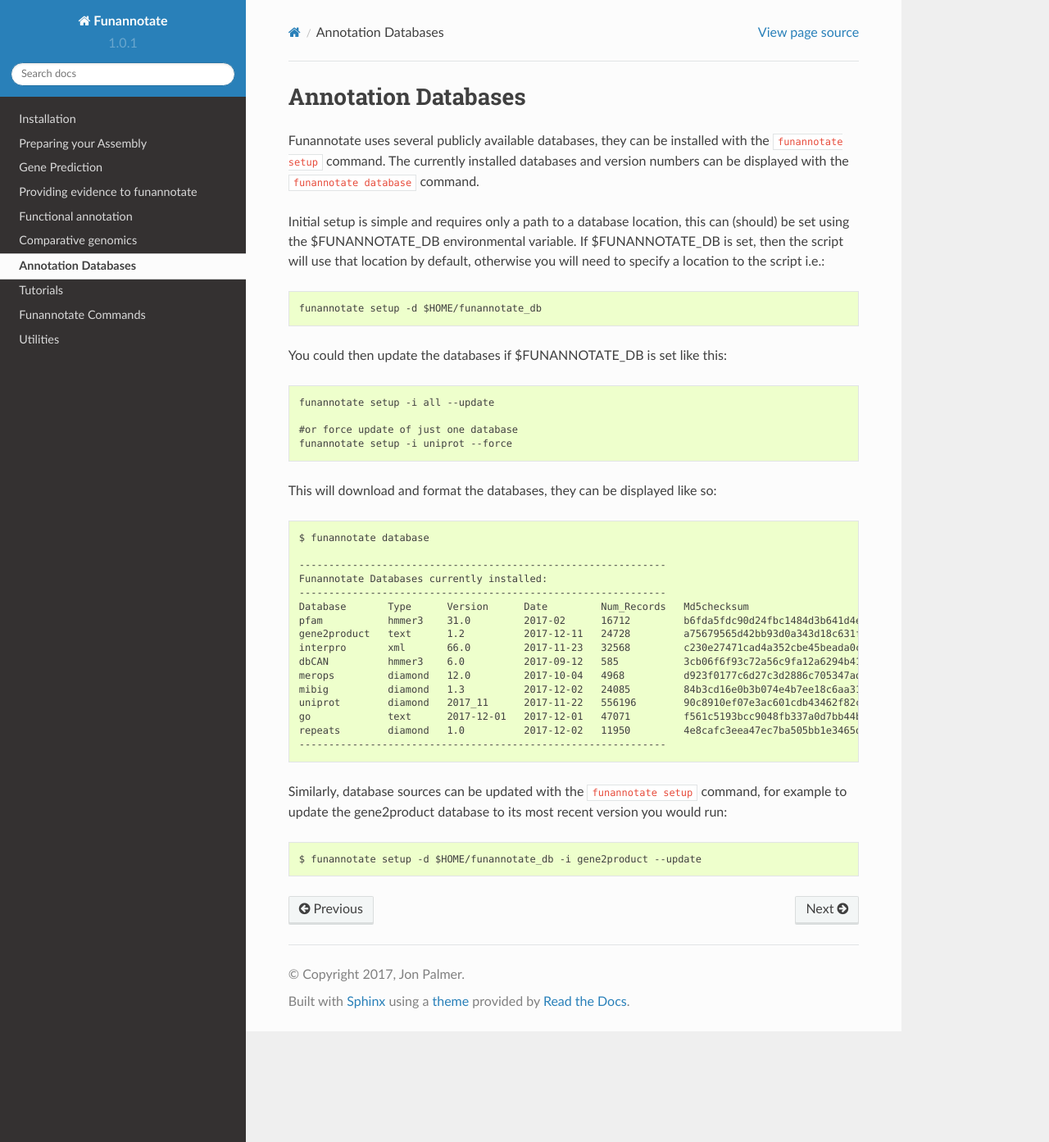
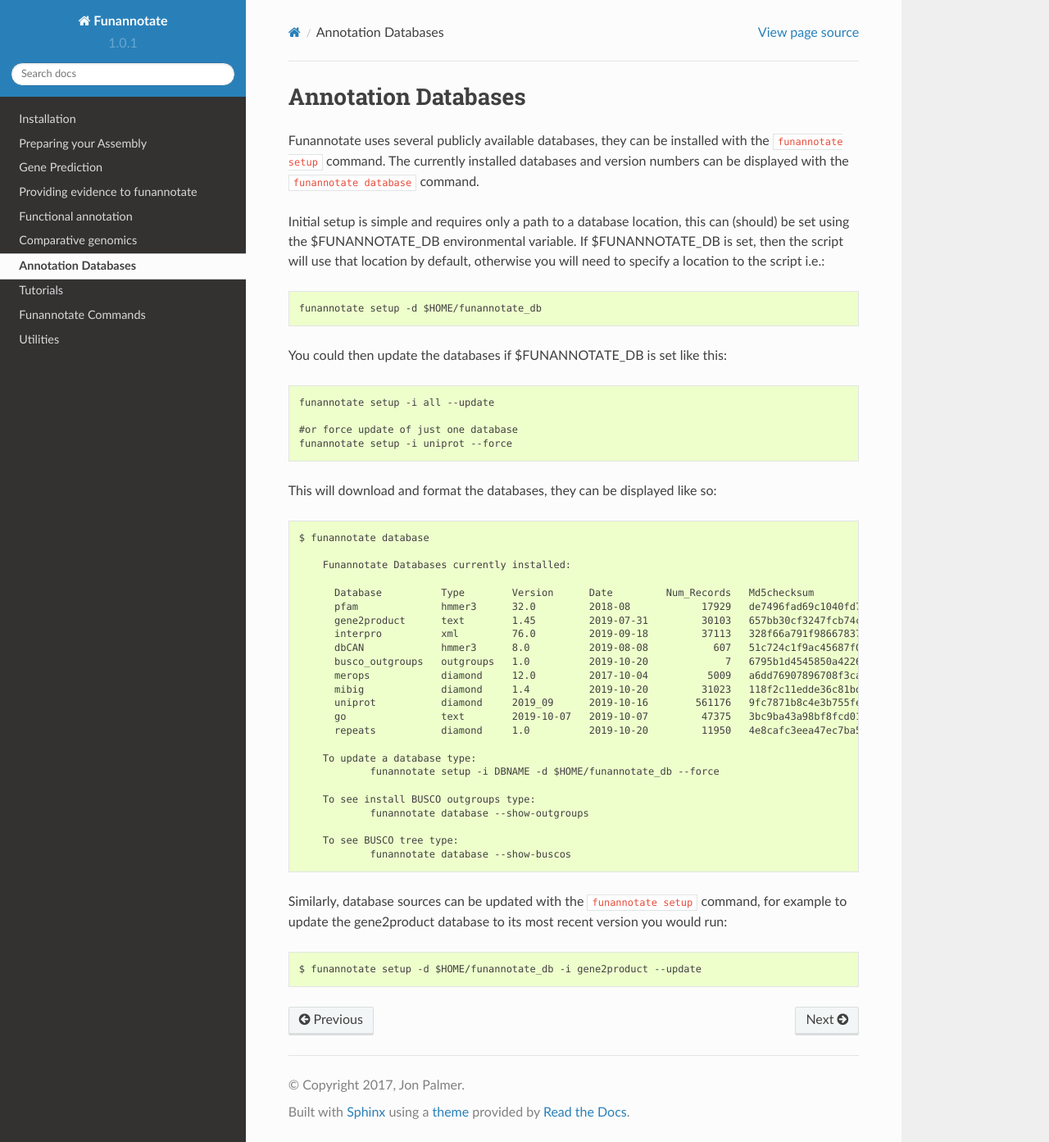
Before and after one commit to nextgenusfs/funannotate, a Sphinx documentation site: the page built from docs/databases.rst, in a window 1280 px wide and 1393 px high. Shown: the whole window at 82% size. Built offline with Sphinx 7.4.7 and the Read the Docs theme 2.0.0, drawn with Linux system fonts in a browser that asks for light colours.

Commit message:
indent error in fix

```diff
--- a/docs/databases.rst
+++ b/docs/databases.rst
@@ -29,20 +29,30 @@
 
     $ funannotate database
 
-    --------------------------------------------------------------
-    Funannotate Databases currently installed:
-    --------------------------------------------------------------
-    Database       Type      Version      Date         Num_Records   Md5checksum
-    pfam           hmmer3    31.0         2017-02      16712         b6fda5fdc90d24fbc1484d3b641d4e32
-    gene2product   text      1.2          2017-12-11   24728         a75679565d42bb93d0a343d18c631ff6
-    interpro       xml       66.0         2017-11-23   32568         c230e27471cad4a352cbe45beada0c52
-    dbCAN          hmmer3    6.0          2017-09-12   585           3cb06f6f93c72a56c9fa12a6294b41d5
-    merops         diamond   12.0         2017-10-04   4968          d923f0177c6d27c3d2886c705347adc0
-    mibig          diamond   1.3          2017-12-02   24085         84b3cd16e0b3b074e4b7ee18c6aa31fd
-    uniprot        diamond   2017_11      2017-11-22   556196        90c8910ef07e3ac601cdb43462f82c45
-    go             text      2017-12-01   2017-12-01   47071         f561c5193bcc9048fb337a0d7bb44b24
-    repeats        diamond   1.0          2017-12-02   11950         4e8cafc3eea47ec7ba505bb1e3465d21
-    --------------------------------------------------------------
+	Funannotate Databases currently installed:
+
+	  Database          Type        Version      Date         Num_Records   Md5checksum
+	  pfam              hmmer3      32.0         2018-08            17929   de7496fad69c1040fd74db1cb5eef0fc
+	  gene2product      text        1.45         2019-07-31         30103   657bb30cf3247fcb74ca4f51a4ab7c18
+	  interpro          xml         76.0         2019-09-18         37113   328f66a791f9866783764f24a74a5aa3
+	  dbCAN             hmmer3      8.0          2019-08-08           607   51c724c1f9ac45687f08d0faa689ed58
+	  busco_outgroups   outgroups   1.0          2019-10-20             7   6795b1d4545850a4226829c7ae8ef058
+	  merops            diamond     12.0         2017-10-04          5009   a6dd76907896708f3ca5335f58560356
+	  mibig             diamond     1.4          2019-10-20         31023   118f2c11edde36c81bdea030a0228492
+	  uniprot           diamond     2019_09      2019-10-16        561176   9fc7871b8c4e3b755fe2086d77ed0645
+	  go                text        2019-10-07   2019-10-07         47375   3bc9ba43a98bf8fcd01db6e7e7813dd2
+	  repeats           diamond     1.0          2019-10-20         11950   4e8cafc3eea47ec7ba505bb1e3465d21
+
+	To update a database type:
+		funannotate setup -i DBNAME -d $HOME/funannotate_db --force
+
+	To see install BUSCO outgroups type:
+		funannotate database --show-outgroups
+
+	To see BUSCO tree type:
+		funannotate database --show-buscos
+
+
 
 Similarly, database sources can be updated with the :code:`funannotate setup` command, for example to update the gene2product database to its most recent version you would run:
 
```
Also changed, not shown: docs/install.rst (+22 -5 lines), 2 other files.
